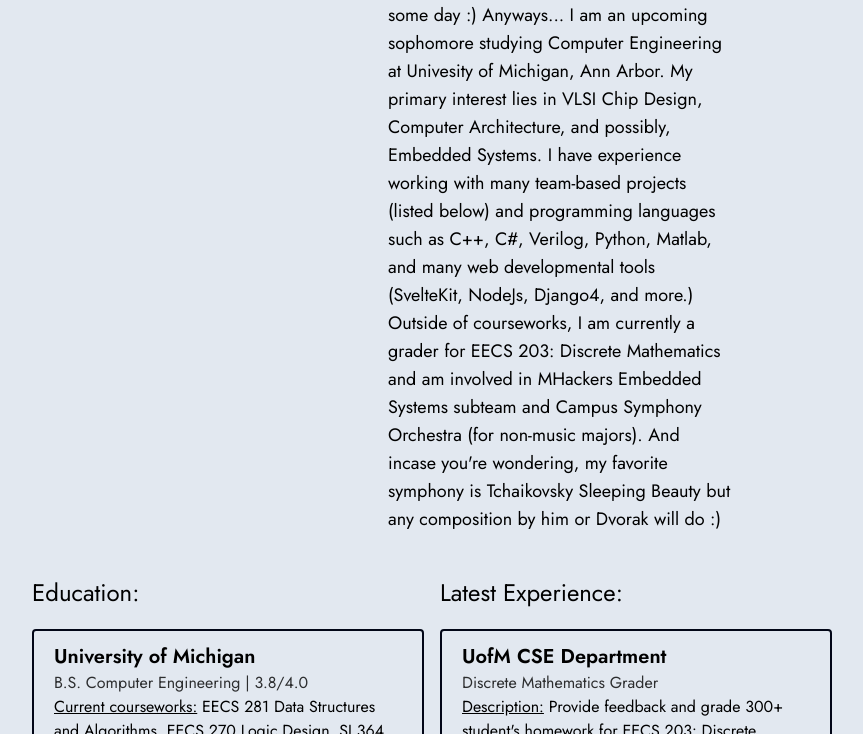
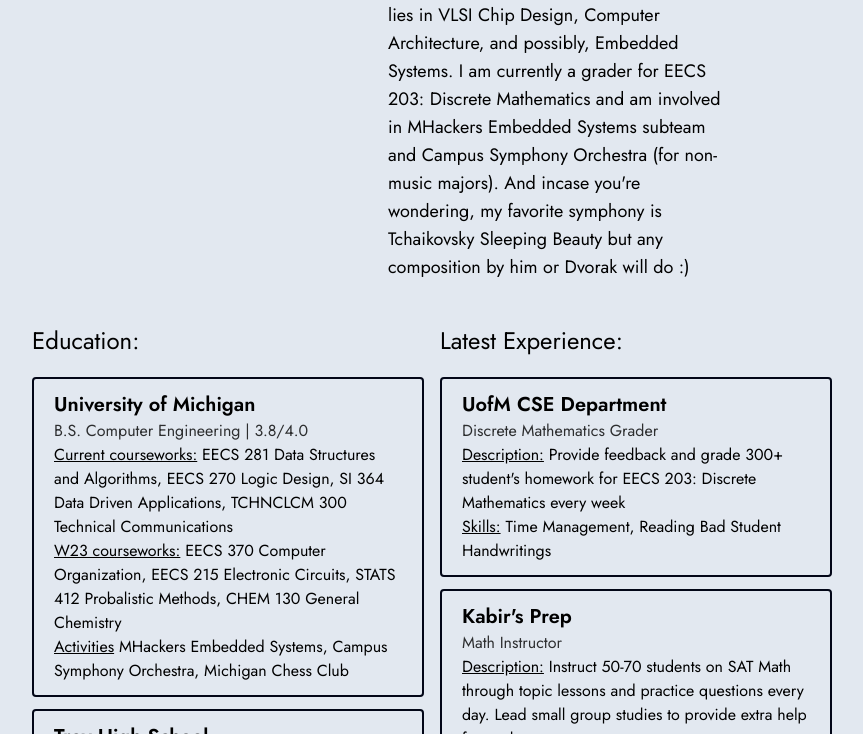
Before and after one commit to pajustin/pajustin.github.io, a website: page profile/index.html in a window 1280 px wide. Shown: the part 267-1001 px from the top of the page, without its empty margins (208-1071 px from the left). Drawn offline with Linux system fonts and the light colour scheme.

Commit message:
Update index.html

```diff
--- a/profile/index.html
+++ b/profile/index.html
@@ -20,12 +20,8 @@
                     </h1>
 
                     <p class = " text-sm xl:text-lg leading-relaxed">
-                        I like made this portfolio when I was first learning web development so the design is kind of bad but
-                        I'll fix it when I have time... some day :)
-                        Anyways... I am an upcoming sophomore studying Computer Engineering at Univesity of Michigan, Ann Arbor. My primary interest lies in VLSI
-                        Chip Design, Computer Architecture, and possibly, Embedded Systems. I have experience working with many team-based projects
-                        (listed below) and programming languages such as C++, C#, Verilog, Python, Matlab, and many web developmental tools (SvelteKit,
-                        NodeJs, Django4, and more.) Outside of courseworks, I am currently a grader for EECS 203: Discrete Mathematics and am
+                        I am an upcoming sophomore studying Computer Engineering at Univesity of Michigan, Ann Arbor. My primary interest lies in VLSI
+                        Chip Design, Computer Architecture, and possibly, Embedded Systems. I am currently a grader for EECS 203: Discrete Mathematics and am
                         involved in MHackers Embedded Systems subteam and Campus Symphony Orchestra (for non-music majors). And incase you're wondering,
                         my favorite symphony is Tchaikovsky Sleeping Beauty but any composition by
                         him or Dvorak will do :)
```
